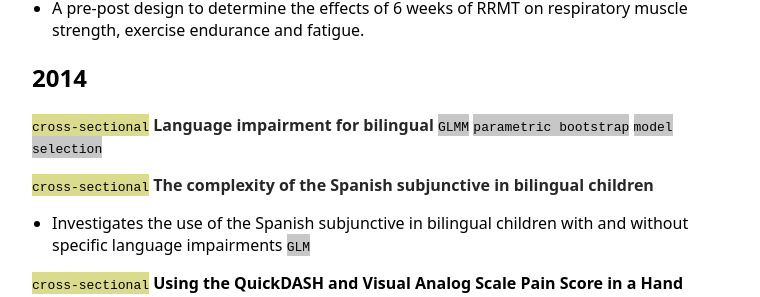
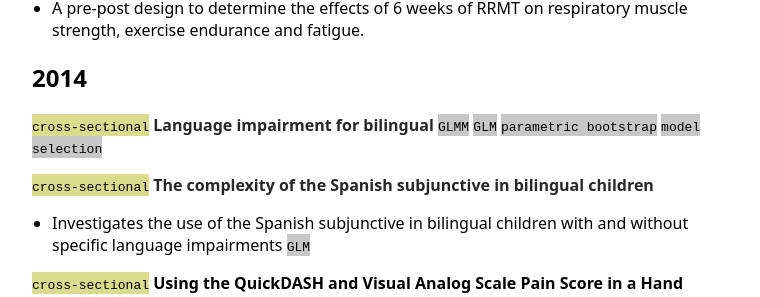
Before and after one commit to ziqiangc/ziqiangc.github.io, a Jekyll site: the page built from projects.md, in a window 1280 px wide and 900 px high, scrolled down 3304 px. Shown: the part 348-645 px from the top of the window, without its empty margins (258-1018 px from the left). Built offline with Jekyll 4.4.1, drawn with Linux system fonts in a browser that asks for light colours; our own code applies the rules of GitHub Pages for plain Markdown files.

Commit message:
Update projects.md

```diff
--- a/projects.md
+++ b/projects.md
@@ -111,7 +111,7 @@
 
 ## 2014
 
-<span style="background-color: #dbdb8d">`cross-sectional`</span> [**Language impairment for bilingual**](https://doi.org/10.1017/S0142716415000521)  <span style="background-color: #c7c7c7">`GLMM`</span> <span style="background-color: #c7c7c7">`parametric bootstrap`</span> <span style="background-color: #c7c7c7">`model selection`</span>
+<span style="background-color: #dbdb8d">`cross-sectional`</span> [**Language impairment for bilingual**](https://doi.org/10.1017/S0142716415000521)  <span style="background-color: #c7c7c7">`GLMM`</span> <span style="background-color: #c7c7c7">`GLM`</span> <span style="background-color: #c7c7c7">`parametric bootstrap`</span> <span style="background-color: #c7c7c7">`model selection`</span>
 
 <span style="background-color: #dbdb8d">`cross-sectional`</span> [**The complexity of the Spanish subjunctive in bilingual children**](https://dx.doi.org/10.1080%2F10489223.2016.1192636)
 - Investigates the use of the Spanish subjunctive in bilingual children with and without specific language impairments <span style="background-color: #c7c7c7">`GLM`</span>
```
